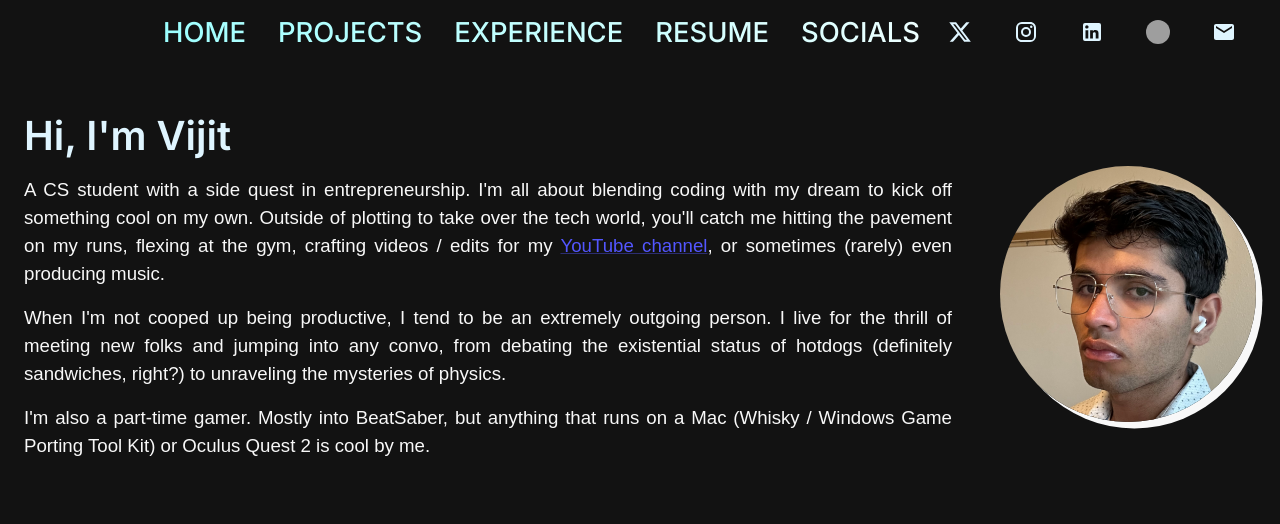
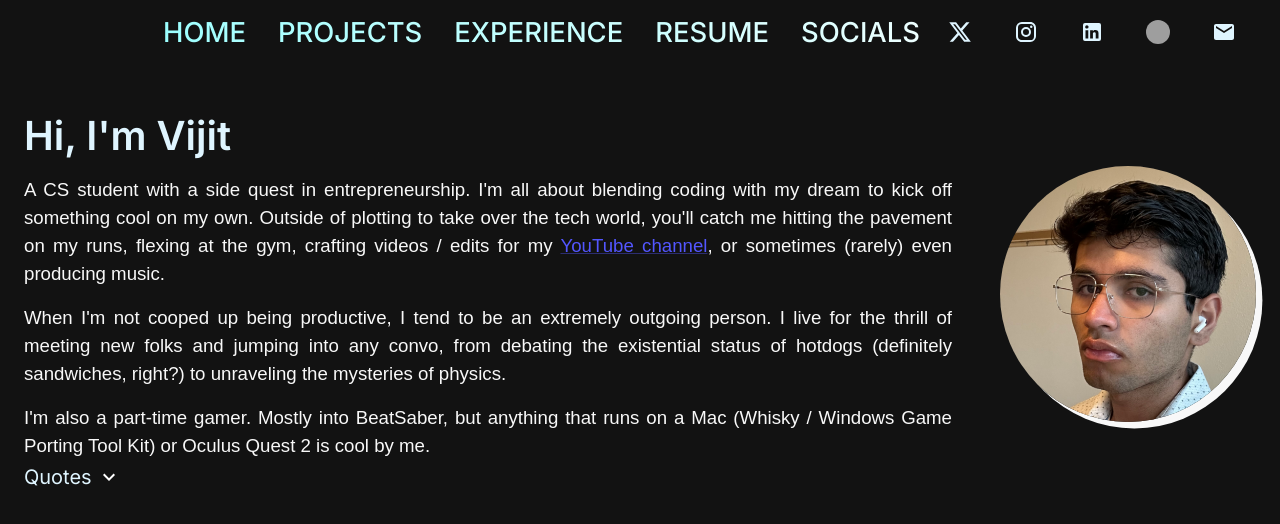
Before and after one commit to vijitdua/vijitdua.com, a React (Create React App) app: page / in a window 1280 px wide. Shown: the top 524 px of the page. Built offline with nearby package versions, Linux system fonts and the light colour scheme; grey boxes are pictures that could not be loaded.

Commit message:
Backup again

```diff
--- /dev/null
+++ b/src/components/typography/Collapsible.jsx
@@ -0,0 +1,29 @@
+import React, { useState } from 'react';
+import { Typography, IconButton, Collapse } from '@mui/material';
+import ExpandMoreIcon from '@mui/icons-material/ExpandMore';
+
+function Collapsible({ children, title }) {
+    const [open, setOpen] = useState(false);
+
+    const handleToggle = () => {
+        setOpen(!open);
+    };
+
+    return (
+        <>
+            <div style={{ display: 'flex', alignItems: 'center', cursor: 'pointer' }} onClick={handleToggle}>
+                <Typography variant="h6">{title}</Typography>
+                <IconButton size="small" style={{ transform: open ? 'rotate(180deg)' : 'rotate(0deg)', transition: 'transform 0.3s' }}>
+                    <ExpandMoreIcon />
+                </IconButton>
+            </div>
+            <Collapse in={open}>
+                <div style={{ marginTop: '8px' }}>
+                    {children}
+                </div>
+            </Collapse>
+        </>
+    );
+}
+
+export default Collapsible;
--- /dev/null
+++ b/src/components/typography/Quote.jsx
@@ -0,0 +1,22 @@
+import {Box, Typography} from "@mui/material";
+
+function Quote({quote}) {
+    return (
+        <Box
+            sx={{
+                borderLeft: "0.1rem solid white",
+                m: '0.5rem 0',
+                padding: '0 1rem',
+            }}
+        >
+            <Typography
+                variant="body1"
+                color="textSecondary"
+            >
+                {quote}
+            </Typography>
+        </Box>
+    );
+}
+
+export default Quote;
--- a/src/screens/HomePage.jsx
+++ b/src/screens/HomePage.jsx
@@ -1,36 +1,32 @@
 import {Typography, Link, Divider, Box, Container, Avatar, useMediaQuery} from "@mui/material";
 import {socialLinks} from "../configs/routesConfig";
 import {theme} from "../themes/primaryTheme";
+import Quote from "../components/typography/Quote";
+import Collapsible from "../components/typography/Collapsible";
 
-function HomePage() {
-
-    const mobileView = useMediaQuery(theme.breakpoints.down('md'));
-
+function Introduction({mobileView}) {
     return (
-        <Container maxWidth="lg">
-
-            {/* Who am I */}
         <Box>
 
             {/* Profile Picture with "Hi, I'm Vijit" & Initial bio */}
             <Box sx={{
                 display: 'flex',
                 flexDirection: mobileView ? 'column' : 'row-reverse',
-                    justifyContent: mobileView? 'center' : 'space-around',
-                    alignItems: mobileView? 'center' : 'center',
+                justifyContent: mobileView ? 'center' : 'space-around',
+                alignItems: mobileView ? 'center' : 'center',
                 gap: '3rem',
             }}>
                 <Avatar alt="Vijit Dua" src={`${process.env.PUBLIC_URL}/assets/pfp.png`} sx={{
-                        marginTop: mobileView? '0rem': '1rem',
-                        height: mobileView? '10rem' : '16rem',
-                        width: mobileView? '10rem' : '16rem',
-                        boxShadow: mobileView? '0.3rem 0.3rem' : '0.4rem 0.4rem',
+                    marginTop: mobileView ? '0rem' : '1rem',
+                    height: mobileView ? '10rem' : '16rem',
+                    width: mobileView ? '10rem' : '16rem',
+                    boxShadow: mobileView ? '0.3rem 0.3rem' : '0.4rem 0.4rem',
                 }}/>
 
                 <Box sx={{
                     display: 'flex',
                     flexDirection: 'column',
-                        width: mobileView? '100%' : '80%',
+                    width: mobileView ? '100%' : '80%',
                     gap: '1rem',
                 }}>
                     <Typography variant='h2'> Hi, I'm Vijit </Typography>
@@ -62,6 +58,23 @@ function HomePage() {
             </Box>
 
         </Box>
+    );
+}
+
+
+function HomePage() {
+
+    const mobileView = useMediaQuery(theme.breakpoints.down('md'));
+
+    return (
+        <Container maxWidth="lg">
+
+            <Introduction mobileView={mobileView}/>
+
+
+
+            <Collapsible title="Quotes"> <Quote quote={'hi'} mobileView={mobileView}/> </Collapsible>
+
         </Container>
     );
 }
```
Lines whose indentation alone changed are shown as unchanged.
